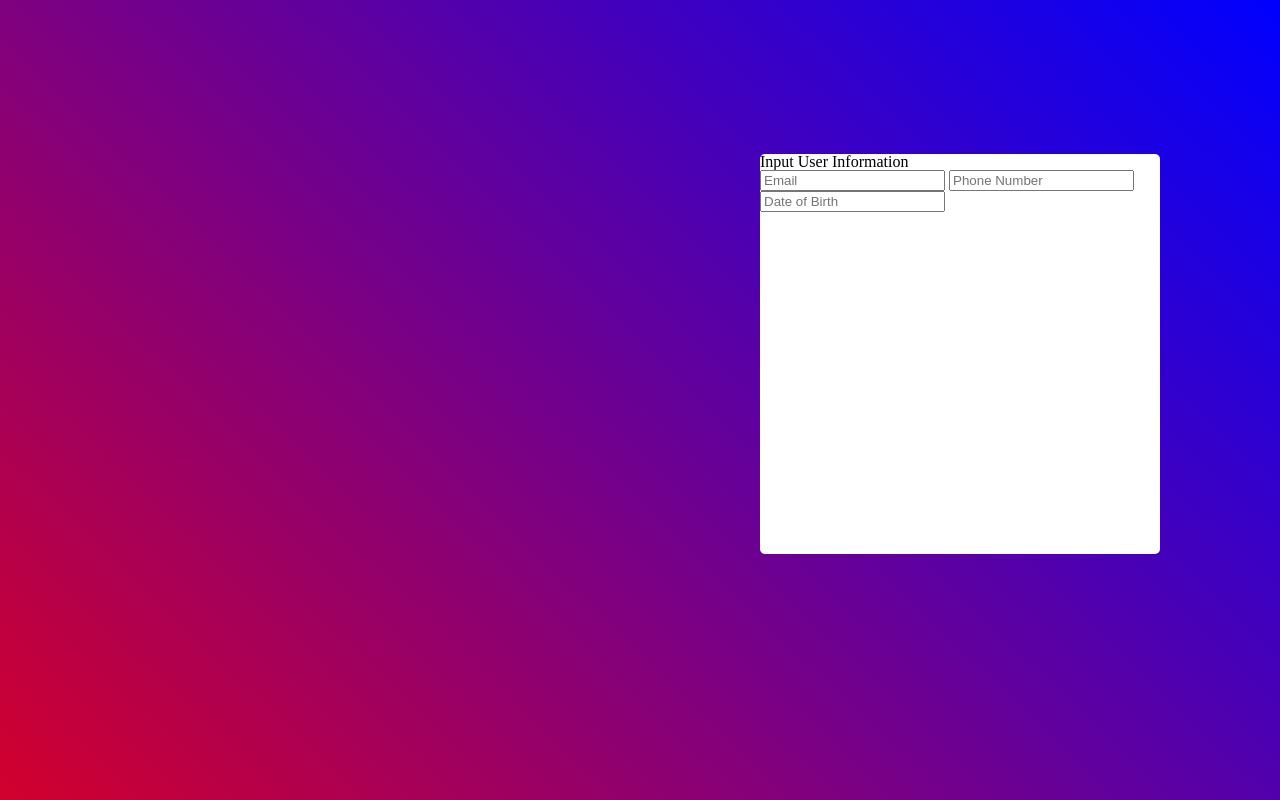
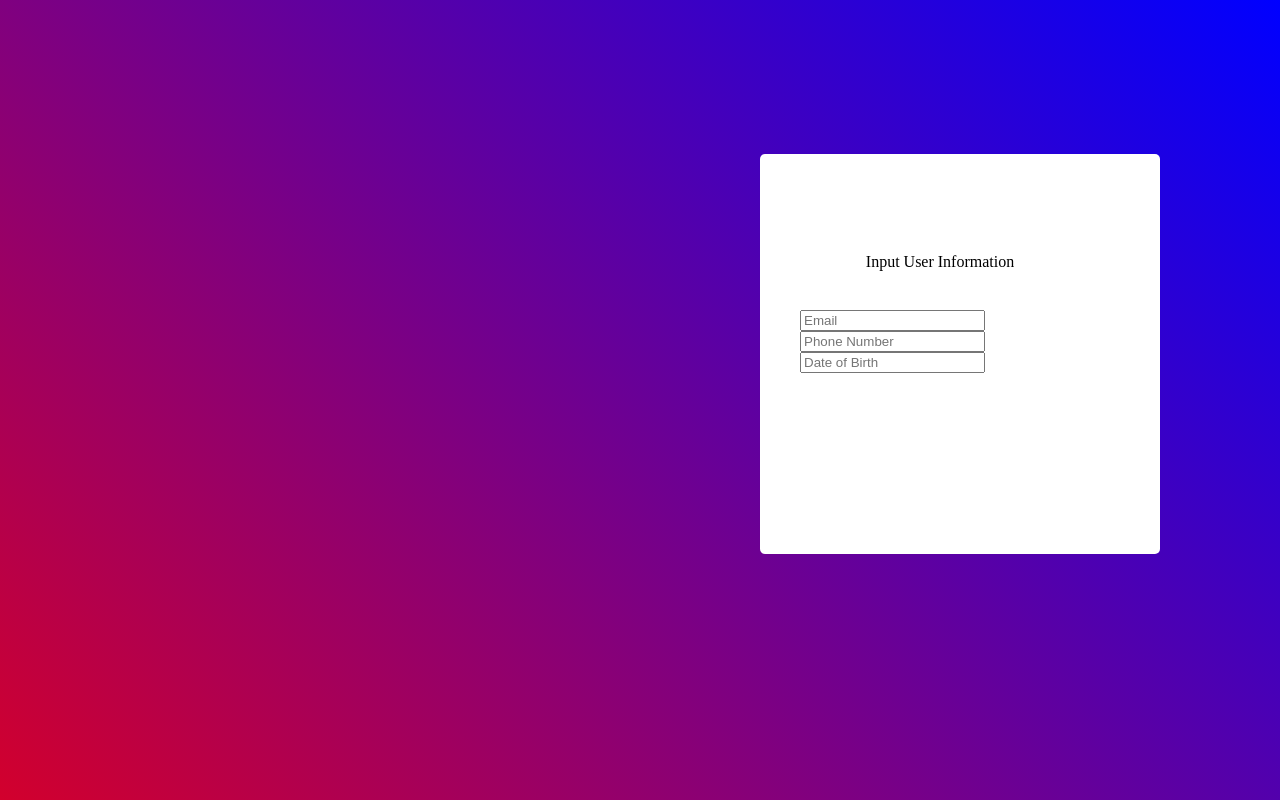
Before and after one commit to Marbi-IIT/lab2, a plain HTML site: page index.html in a window 1280 px wide. Shown: the top 800 px of the page. Drawn offline with Linux system fonts and the light colour scheme.

Commit message:
change style of title and container form

```diff
--- a/css/screen.css
+++ b/css/screen.css
@@ -4,7 +4,7 @@ body {
     background-image: linear-gradient(to top right, red, blue);
 }
 
-.containter {
+.container {
     width: 400px;
     height: 400px;
     margin: 8% auto;
@@ -12,3 +12,16 @@ body {
     border-radius: 5px;
     position: relative;
 }
+
+h3 {
+    text-align: center;
+    margin-bottom: 40px;
+    color: black;
+}
+
+.container form {
+    width: 280px;
+    position: absolute;
+    top: 100px;
+    left: 40px;
+}
--- a/index.html
+++ b/index.html
@@ -8,7 +8,7 @@
   <link rel="stylesheet" media="screen" href="css/screen.css" />
 </head>
 <body>
- <div class="containter">
+ <div class="container">
     <form>
         <h3>Input User Information</h3>
         <input type="text" placeholder="Email" required>
```
